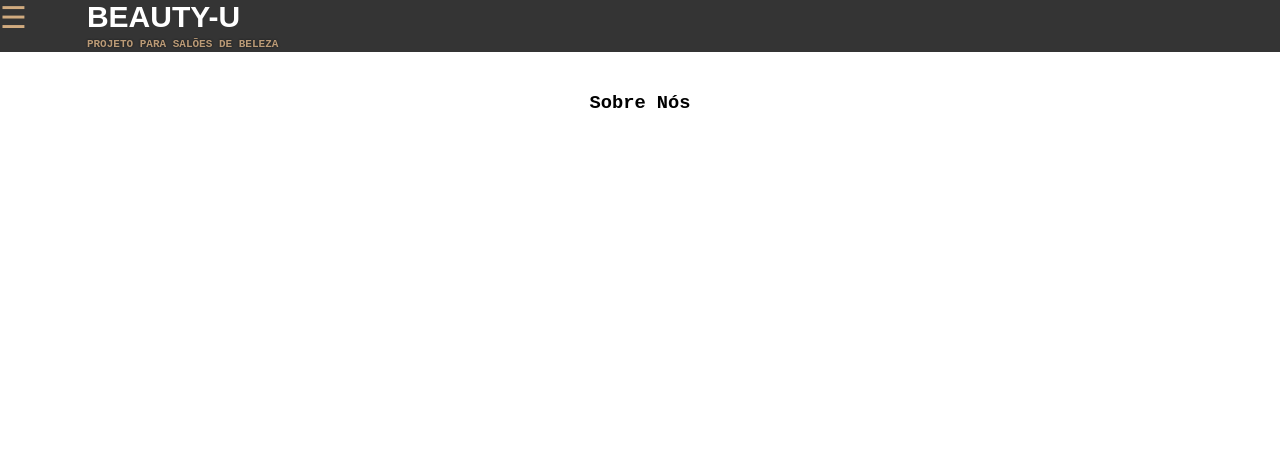
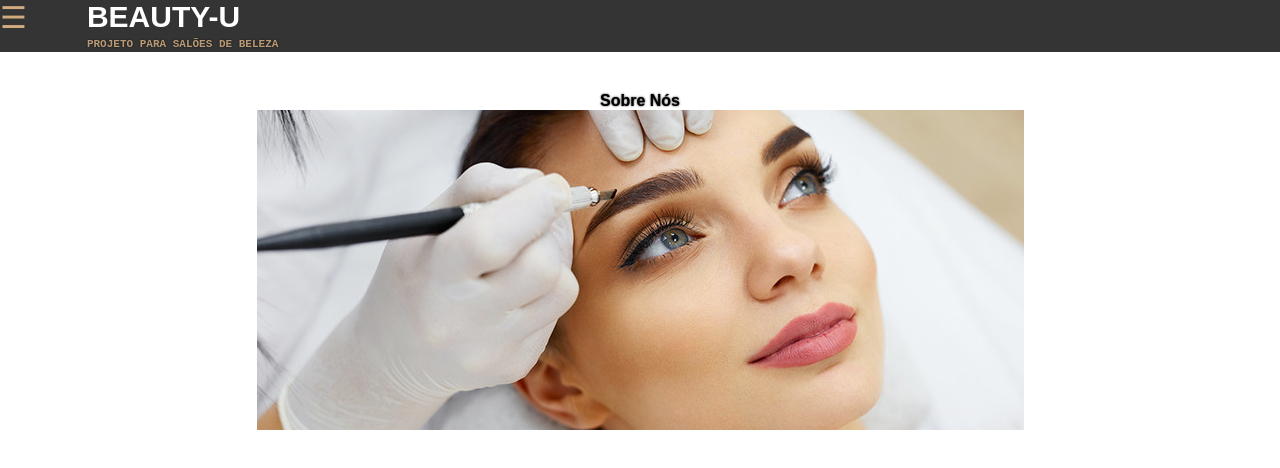
Before and after one commit to luansousa26/Beauty-u, an Angular app: page /sobre in a window 1280 px wide. Shown: the top 468 px of the page. Built offline with nearby package versions, Linux system fonts and the light colour scheme.

Commit message:
Alterado a tela de sobre

```diff
--- a/src/app/telas/sobre/sobre.component.html
+++ b/src/app/telas/sobre/sobre.component.html
@@ -1,6 +1,9 @@
-<div class="espaco col-md-12 col-sm-12" align="center">
-  <h3>
+<div class="col-md-12 col-sm-12 espaco" align="center">
+  <div class="sobreTexto">
     Sobre Nós
-  </h3>
+  </div>
+<div class="col-md-12 col-sm-12">
+  <img src="assets/sobre.jpg">
+</div>
 
 </div>
--- a/src/app/telas/sobre/sobre.component.scss
+++ b/src/app/telas/sobre/sobre.component.scss
@@ -1,3 +1,8 @@
 .espaco{
     padding-top:40px;
 }
+.sobreTexto{
+    font-family: Marker Felt, fantasy;
+    font-weight: bold;
+    text-shadow: 0 0 2px #111;
+}
```
Also changed, not shown: src/assets/sobre.jpg (added).
